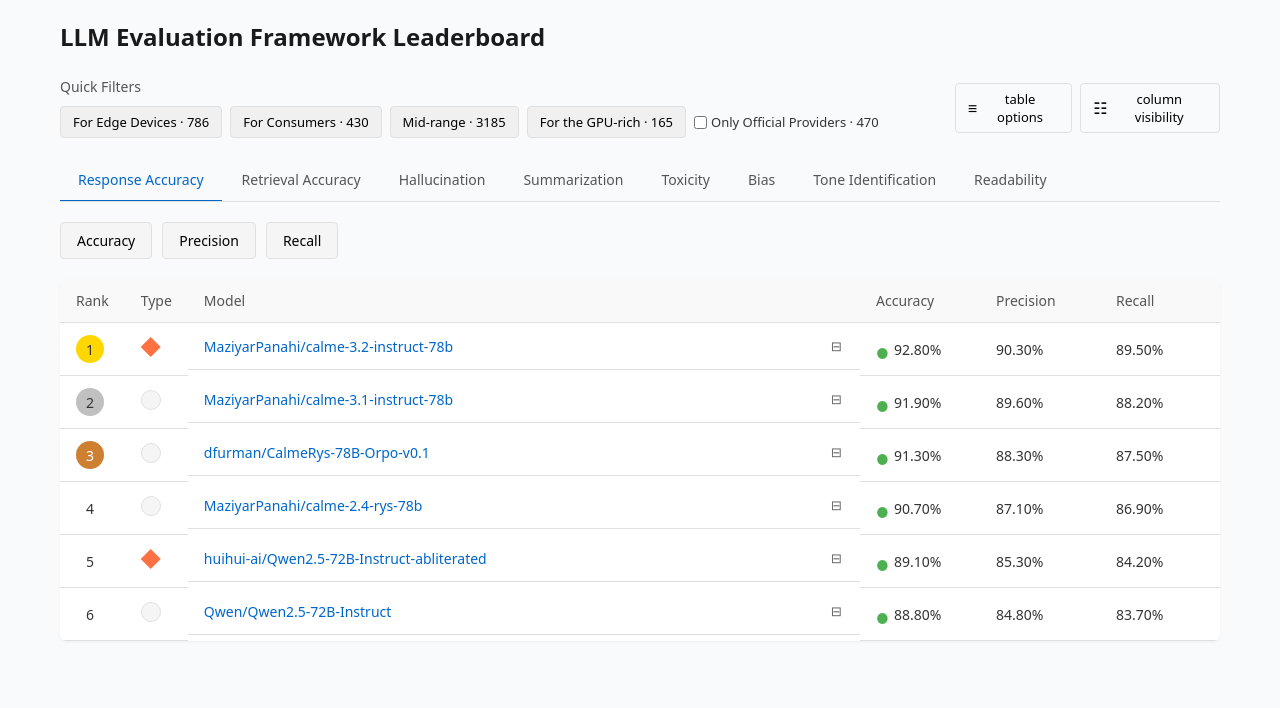
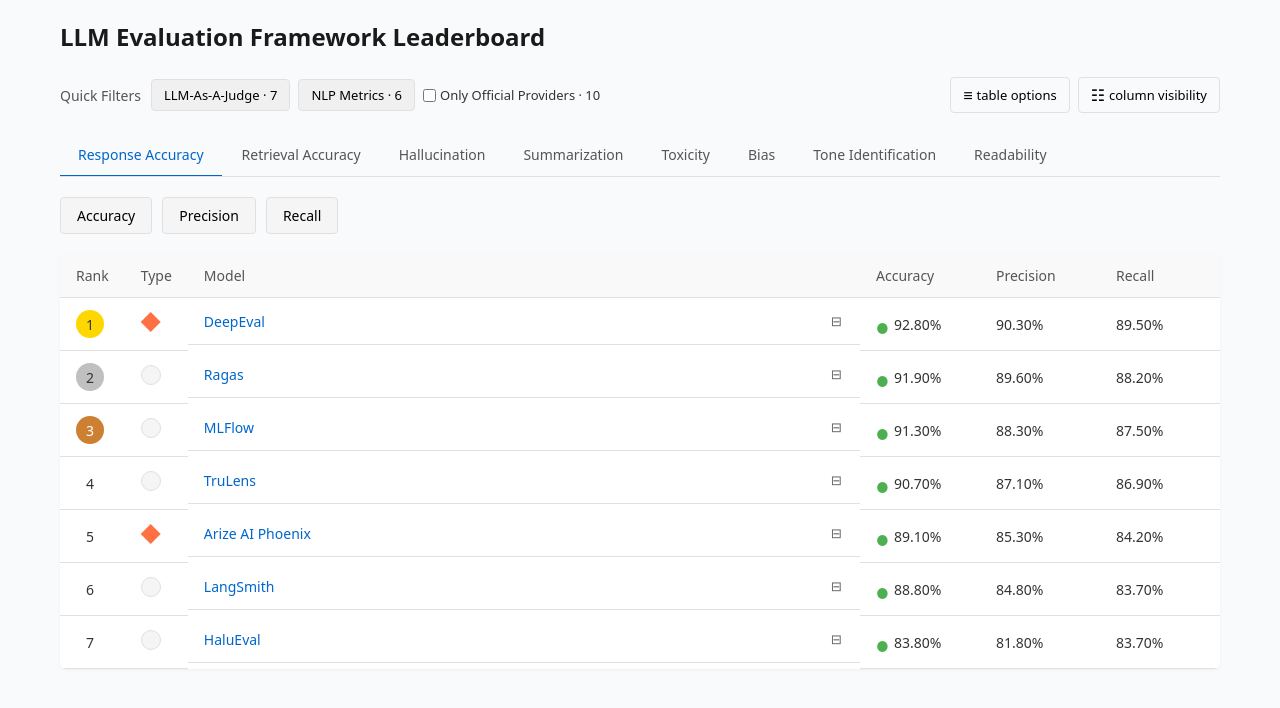
Before and after one commit to johnhope829/llm-eval-framework-leaderboard, a React (Vite) app: page / in a window 1280 px wide. Shown: the top 708 px of the page. Built offline with nearby package versions, Linux system fonts and the light colour scheme; no server answers; what aws-amplify would draw is missing.

Commit message:
Update App.jsx

```diff
--- a/src/App.jsx
+++ b/src/App.jsx
@@ -19,20 +19,19 @@
 
   // Sample data - in a real app, this would come from an API or data source
   const models = [
-    { id: 1, name: 'MaziyarPanahi/calme-3.2-instruct-78b', type: 'diamond', accuracyScore: 92.8, precisionScore: 90.3, recallScore: 89.5 },
-    { id: 2, name: 'MaziyarPanahi/calme-3.1-instruct-78b', type: 'circle', accuracyScore: 91.9, precisionScore: 89.6, recallScore: 88.2 },
-    { id: 3, name: 'dfurman/CalmeRys-78B-Orpo-v0.1', type: 'circle', accuracyScore: 91.3, precisionScore: 88.3, recallScore: 87.5 },
-    { id: 4, name: 'MaziyarPanahi/calme-2.4-rys-78b', type: 'circle', accuracyScore: 90.7, precisionScore: 87.1, recallScore: 86.9 },
-    { id: 5, name: 'huihui-ai/Qwen2.5-72B-Instruct-abliterated', type: 'diamond', accuracyScore: 89.1, precisionScore: 85.3, recallScore: 84.2 },
-    { id: 6, name: 'Qwen/Qwen2.5-72B-Instruct', type: 'circle', accuracyScore: 88.8, precisionScore: 84.8, recallScore: 83.7 },
+    { id: 1, name: 'DeepEval', type: 'diamond', accuracyScore: 92.8, precisionScore: 90.3, recallScore: 89.5 },
+    { id: 2, name: 'Ragas', type: 'circle', accuracyScore: 91.9, precisionScore: 89.6, recallScore: 88.2 },
+    { id: 3, name: 'MLFlow', type: 'circle', accuracyScore: 91.3, precisionScore: 88.3, recallScore: 87.5 },
+    { id: 4, name: 'TruLens', type: 'circle', accuracyScore: 90.7, precisionScore: 87.1, recallScore: 86.9 },
+    { id: 5, name: 'Arize AI Phoenix', type: 'diamond', accuracyScore: 89.1, precisionScore: 85.3, recallScore: 84.2 },
+    { id: 6, name: 'LangSmith', type: 'circle', accuracyScore: 88.8, precisionScore: 84.8, recallScore: 83.7 },
+    { id: 7, name: 'HaluEval', type: 'circle', accuracyScore: 83.8, precisionScore: 81.8, recallScore: 83.7 },
   ];
 
   // Filter buttons data
   const filterGroups = [
-    { name: 'For Edge Devices', count: 786 },
-    { name: 'For Consumers', count: 430 },
-    { name: 'Mid-range', count: 3185 },
-    { name: 'For the GPU-rich', count: 165 },
+    { name: 'LLM-As-A-Judge', count: 7 },
+    { name: 'NLP Metrics', count: 6 },
   ];
 
   const [selectedFilters, setSelectedFilters] = useState([]);
@@ -91,7 +90,7 @@
               </button>
             ))}
             <label className="checkbox-filter">
-              <input type="checkbox" /> Only Official Providers · 470
+              <input type="checkbox" /> Only Official Providers · 10
             </label>
           </div>
         </div>
```
